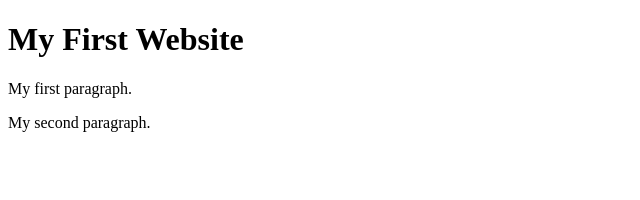
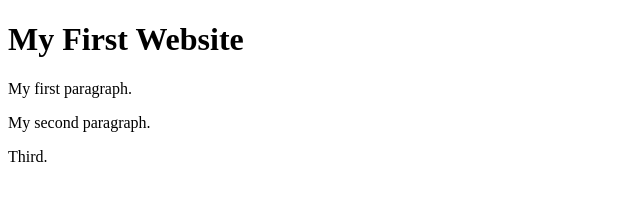
Before and after one commit to zenasen/codersrank-HTML, a website: page index.html in a window 1280 px wide. Shown: the full height of the page, 0-640 px from the left. Drawn offline with Linux system fonts and the light colour scheme.

Commit message:
Commit test 01

```diff
--- a/index.html
+++ b/index.html
@@ -8,6 +8,7 @@
     <h1>My First Website</h1>
     <p>My first paragraph.</p>
     <p>My second paragraph.</p>
+    <p>Third.</p>
 
   </body>
 </html>
```
